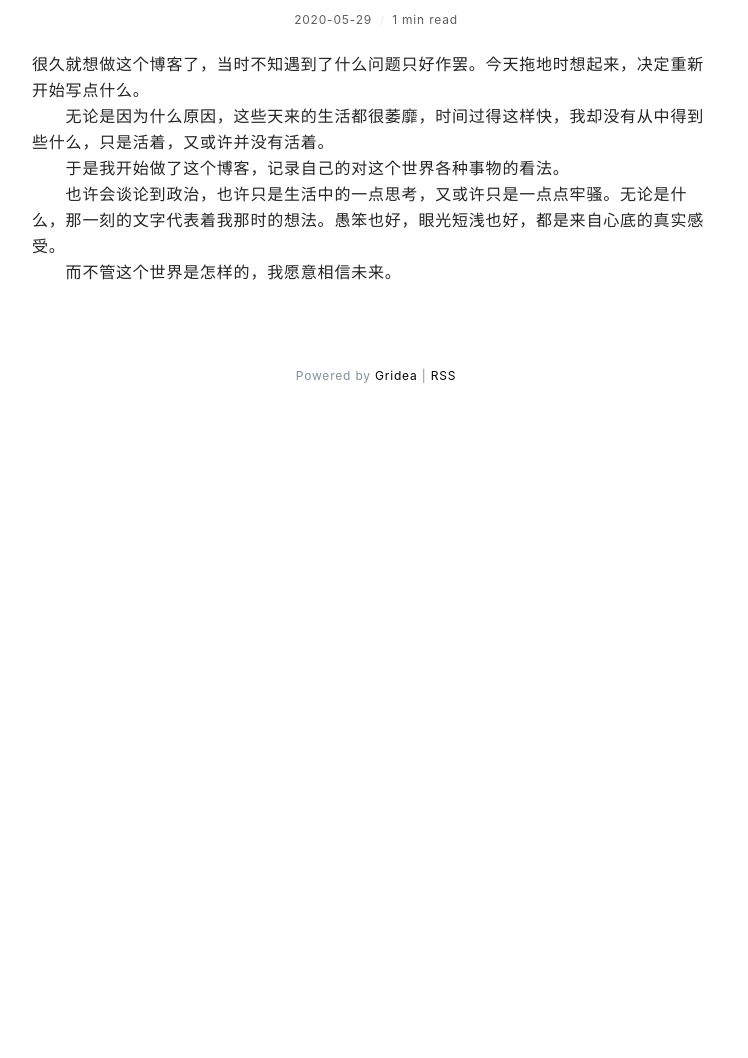
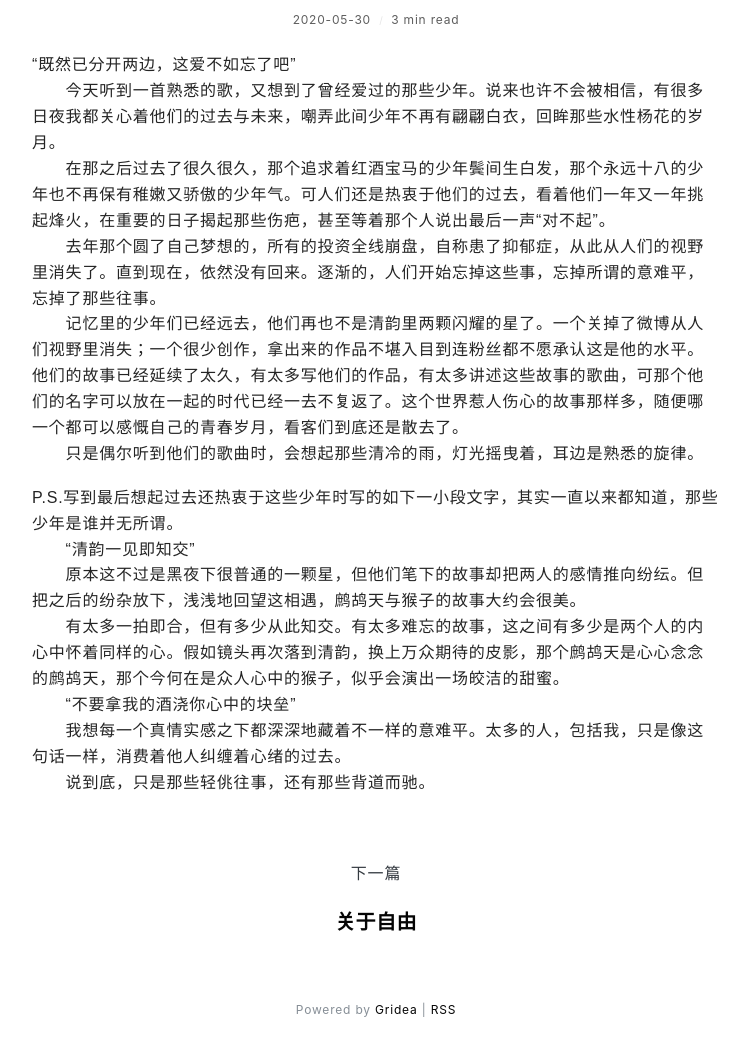
Before and after one commit to misaka-umi/misaka-umi.github.io, a plain HTML site: page post/na-xie-ceng-ai-guo-de-shao-nian/index.html in a window 1280 px wide. Shown: the part 533-1591 px from the top of the page, without its empty margins (264-1012 px from the left). Before the commit the page ends 957 px from the top, so only its background shows below. Drawn offline with nearby package versions, Linux system fonts and the light colour scheme; a web font is replaced by a local one.

Commit message:
update from gridea: 2020-05-30 21:44:07

```diff
--- a/post/xiang-xin-wei-lai/index.html
+++ b/post/na-xie-ceng-ai-guo-de-shao-nian/index.html
@@ -2,9 +2,9 @@
   <head>
     <meta charset="utf-8" />
 <meta name="viewport" content="width=device-width, initial-scale=1" />
-<title>相信未来。 | 攸弥写字的地方。</title>
+<title>那些曾爱过的少年。 | 攸弥写字的地方。</title>
 <meta name="description" content="相信未来。" />
-<link rel="shortcut icon" href="https://misaka-umi.github.io/favicon.ico?v=1590836045089">
+<link rel="shortcut icon" href="https://misaka-umi.github.io/favicon.ico?v=1590846233391">
 <link rel="stylesheet" href="https://use.fontawesome.com/releases/v5.7.2/css/all.css" integrity="sha384-fnmOCqbTlWIlj8LyTjo7mOUStjsKC4pOpQbqyi7RrhN7udi9RwhKkMHpvLbHG9Sr" crossorigin="anonymous">
 <link rel="stylesheet" href="https://cdnjs.cloudflare.com/ajax/libs/KaTeX/0.10.0/katex.min.css">
 <link rel="stylesheet" href="https://misaka-umi.github.io/styles/main.css">
@@ -20,7 +20,7 @@
       <div class="main-content">
         <div class="site-header">
   <a href="https://misaka-umi.github.io">
-  <img class="avatar" src="https://misaka-umi.github.io/images/avatar.png?v=1590836045089" alt="">
+  <img class="avatar" src="https://misaka-umi.github.io/images/avatar.png?v=1590846233391" alt="">
   </a>
   <h1 class="site-title">
     攸弥写字的地方。
@@ -73,25 +73,33 @@
         <div class="post-detail">
           <article class="post">
             <h2 class="post-title">
-              相信未来。
+              那些曾爱过的少年。
             </h2>
             <div class="post-info">
               <span>
-                2020-05-29
+                2020-05-30
               </span>
               <span>
-                1 min read
+                3 min read
               </span>
 
             </div>
 
             <div class="post-content-wrapper">
               <div class="post-content">
-                <p>很久就想做这个博客了，当时不知遇到了什么问题只好作罢。今天拖地时想起来，决定重新开始写点什么。<br>
-　　无论是因为什么原因，这些天来的生活都很萎靡，时间过得这样快，我却没有从中得到些什么，只是活着，又或许并没有活着。<br>
-　　于是我开始做了这个博客，记录自己的对这个世界各种事物的看法。<br>
-　　也许会谈论到政治，也许只是生活中的一点思考，又或许只是一点点牢骚。无论是什么，那一刻的文字代表着我那时的想法。愚笨也好，眼光短浅也好，都是来自心底的真实感受。<br>
-　　而不管这个世界是怎样的，我愿意相信未来。</p>
+                <p>“既然已分开两边，这爱不如忘了吧”<br>
+　　今天听到一首熟悉的歌，又想到了曾经爱过的那些少年。说来也许不会被相信，有很多日夜我都关心着他们的过去与未来，嘲弄此间少年不再有翩翩白衣，回眸那些水性杨花的岁月。<br>
+　　在那之后过去了很久很久，那个追求着红酒宝马的少年鬓间生白发，那个永远十八的少年也不再保有稚嫩又骄傲的少年气。可人们还是热衷于他们的过去，看着他们一年又一年挑起烽火，在重要的日子揭起那些伤疤，甚至等着那个人说出最后一声“对不起”。<br>
+　　去年那个圆了自己梦想的，所有的投资全线崩盘，自称患了抑郁症，从此从人们的视野里消失了。直到现在，依然没有回来。逐渐的，人们开始忘掉这些事，忘掉所谓的意难平，忘掉了那些往事。<br>
+　　记忆里的少年们已经远去，他们再也不是清韵里两颗闪耀的星了。一个关掉了微博从人们视野里消失；一个很少创作，拿出来的作品不堪入目到连粉丝都不愿承认这是他的水平。他们的故事已经延续了太久，有太多写他们的作品，有太多讲述这些故事的歌曲，可那个他们的名字可以放在一起的时代已经一去不复返了。这个世界惹人伤心的故事那样多，随便哪一个都可以感慨自己的青春岁月，看客们到底还是散去了。<br>
+　　只是偶尔听到他们的歌曲时，会想起那些清冷的雨，灯光摇曳着，耳边是熟悉的旋律。</p>
+<p>P.S.写到最后想起过去还热衷于这些少年时写的如下一小段文字，其实一直以来都知道，那些少年是谁并无所谓。<br>
+　　“清韵一见即知交”<br>
+　　原本这不过是黑夜下很普通的一颗星，但他们笔下的故事却把两人的感情推向纷纭。但把之后的纷杂放下，浅浅地回望这相遇，鹧鸪天与猴子的故事大约会很美。<br>
+　　有太多一拍即合，但有多少从此知交。有太多难忘的故事，这之间有多少是两个人的内心中怀着同样的心。假如镜头再次落到清韵，换上万众期待的皮影，那个鹧鸪天是心心念念的鹧鸪天，那个今何在是众人心中的猴子，似乎会演出一场皎洁的甜蜜。<br>
+　　“不要拿我的酒浇你心中的块垒”<br>
+　　我想每一个真情实感之下都深深地藏着不一样的意难平。太多的人，包括我，只是像这句话一样，消费着他人纠缠着心绪的过去。<br>
+　　说到底，只是那些轻佻往事，还有那些背道而驰。</p>
 
               </div>
               <div class="toc-container">
@@ -101,6 +109,15 @@
           </article>
         </div>
 
+
+          <div class="next-post">
+            <div class="next">下一篇</div>
+            <a href="https://misaka-umi.github.io/post/guan-yu-zi-you/">
+              <h3 class="post-title">
+                关于自由
+              </h3>
+            </a>
+          </div>
 
 
 
```
Also changed, not shown: archives/index.html (+11 -2 lines), atom.xml (+22 -1 lines), index.html (+21 -2 lines), post/guan-yu-zi-you/index.html (+2 -2 lines), tags/index.html (+2 -2 lines).
